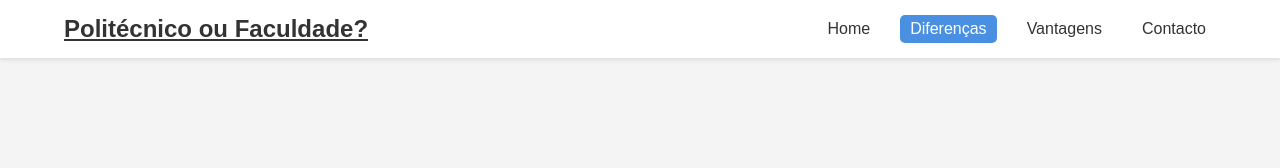
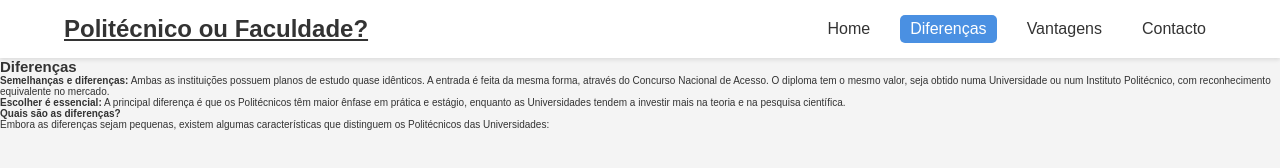
Before and after one commit to Paulogit24/projeto-de-TW-1-Ano, a plain HTML site: page diferencas.html in a window 1280 px wide. Drawn offline with Linux system fonts and the light colour scheme.

Commit message:
Update HTML files to Portuguese and enhance content for "Diferenças" and "Vantagens" sections

```diff
--- a/diferencas.html
+++ b/diferencas.html
@@ -1,5 +1,5 @@
 <!DOCTYPE html>
-<html lang="en">
+<html lang="pt">
 <head>
     <meta charset="UTF-8">
     <meta name="viewport" content="width=device-width, initial-scale=1.0">
@@ -16,5 +16,15 @@
             <a href="contacto.html">Contacto</a>
         </nav>
     </header>
+    <main>
+        <section>
+            <h1>Diferenças</h1>
+            <p><strong>Semelhanças e diferenças:</strong> Ambas as instituições possuem planos de estudo quase idênticos. A entrada é feita da mesma forma, através do Concurso Nacional de Acesso. O diploma tem o mesmo valor, seja obtido numa Universidade ou num Instituto Politécnico, com reconhecimento equivalente no mercado.</p>
+            <p><strong>Escolher é essencial:</strong> A principal diferença é que os Politécnicos têm maior ênfase em prática e estágio, enquanto as Universidades tendem a investir mais na teoria e na pesquisa científica.</p>
+            <p><strong>Quais são as diferenças? </strong></p>
+            <p>Embora as diferenças sejam pequenas, existem algumas características que distinguem os Politécnicos das Universidades:</p>
+            <p><strong> </strong></p>
+        </section>
+    </main>
 </body>
 </html>
```
Also changed, not shown: vantagens.html (+9 -2 lines).
